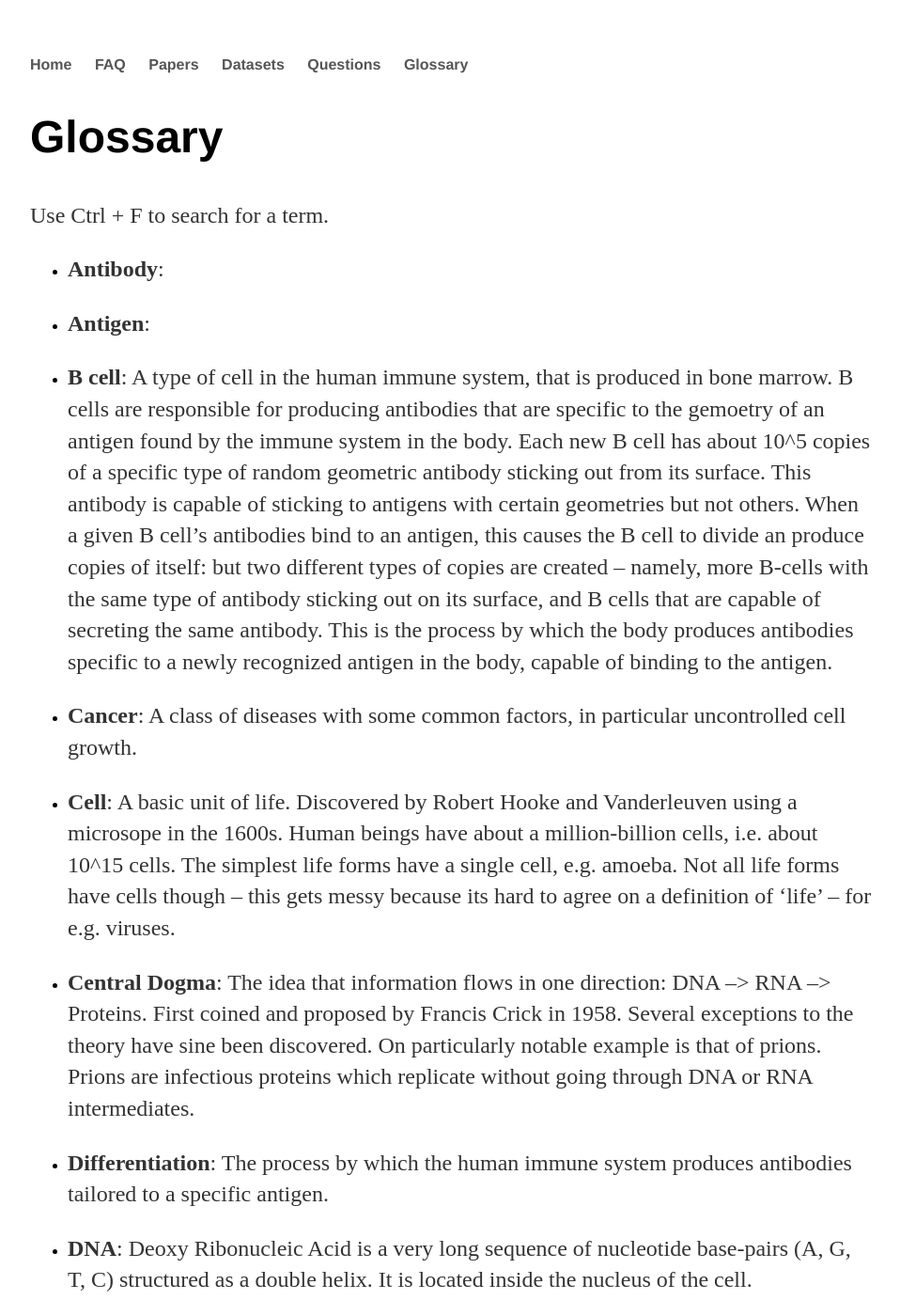
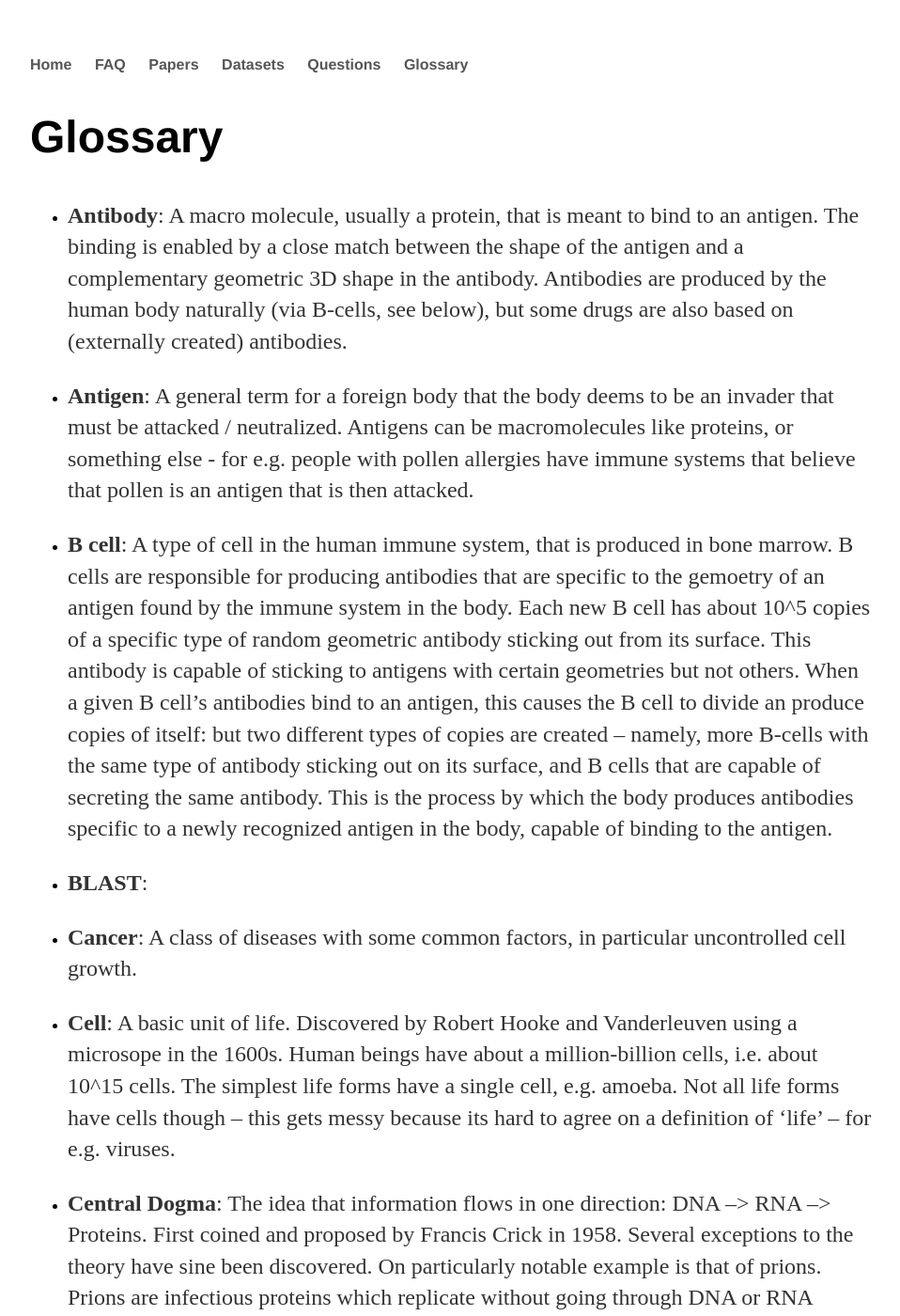
Before and after one commit to thecentraldogma/thecentraldogma.github.io, a Jekyll site: the page built from pages/glossary.md, in a window 1280 px wide and 1400 px high. Shown: the whole window at 94% size, without its empty margins (160-1118 px from the left). Built offline with Jekyll 4.4.1, drawn with Linux system fonts in a browser that asks for light colours; some of the changed text lies outside the part shown.

Commit message:
glossary

```diff
--- a/pages/glossary.md
+++ b/pages/glossary.md
@@ -2,13 +2,14 @@
 layout: page
 title: Glossary
 ---
-Use Ctrl + F to search for a term.
 
-- **Antibody**:
+- **Antibody**: A macro molecule, usually a protein, that is meant to bind to an antigen. The binding is enabled by a close match between the shape of the antigen and a complementary geometric 3D shape in the antibody. Antibodies are produced by the human body naturally (via B-cells, see below), but some drugs are also based on (externally created) antibodies.
 
-- **Antigen**:
+- **Antigen**: A general term for a foreign body that the body deems to be an invader that must be attacked / neutralized. Antigens can be macromolecules like proteins, or something else - for e.g. people with pollen allergies have immune systems that believe that pollen is an antigen that is then attacked.
 
 - **B cell**: A type of cell in the human immune system, that is produced in bone marrow. B cells are responsible for producing antibodies that are specific to the gemoetry of an antigen found by the immune system in the body. Each new B cell has about 10^5 copies of a specific type of random geometric antibody sticking out from its surface. This antibody is capable of sticking to antigens with certain geometries but not others. When a given B cell's antibodies bind to an antigen, this causes the B cell to divide an produce copies of itself: but two different types of copies are created -- namely, more B-cells with the same type of antibody sticking out on its surface, and B cells that are capable of secreting the same antibody. This is the process by which the body produces antibodies specific to a newly recognized antigen in the body, capable of binding to the antigen.
+
+- **BLAST**:
 
 - **Cancer**: A class of diseases with some common factors, in particular uncontrolled cell growth.
 
@@ -34,6 +35,8 @@ Use Ctrl + F to search for a term.
 
 - **mRNA vaccine**: A type of vaccine that delivers mRNA to the human body which then presents the mRNA to ribosomes in cells that then translate the mRNA into proteins. The vaccine effectively uses mRNA as a means to generate a desired protein in the body. The protein is typically an antigen in the disease pathway that the vaccine is pretecting against. The body therefore gets time to produce antibodies against this antigen, so if the body in infected by the disease, it already has antibodies that would neutralize the antigen. The COVID19 vaccine is an example of an mRNA vaccine. The 2023 Nobel Price in Medicine was awared to Kaitlin Kariko and Drew Weissman for creating mRNA vaccines.
 
+- **MSA**: Multiple Sequence Alignment.
+
 - **Protein** 	: a large molecule (macromolecule) consisting of a variable length chain of 20 possible amino acids. Typical chain size is about 350, but can be more than 1000. Proteins have many different functions, that depend on their shape. For example, Haemoglobin is a protein that has a specific shape that allows oxygen molecules to bind to it. Insulin is also a protein. Most receptors are proteins.
 
 - **QSAR**:
```
